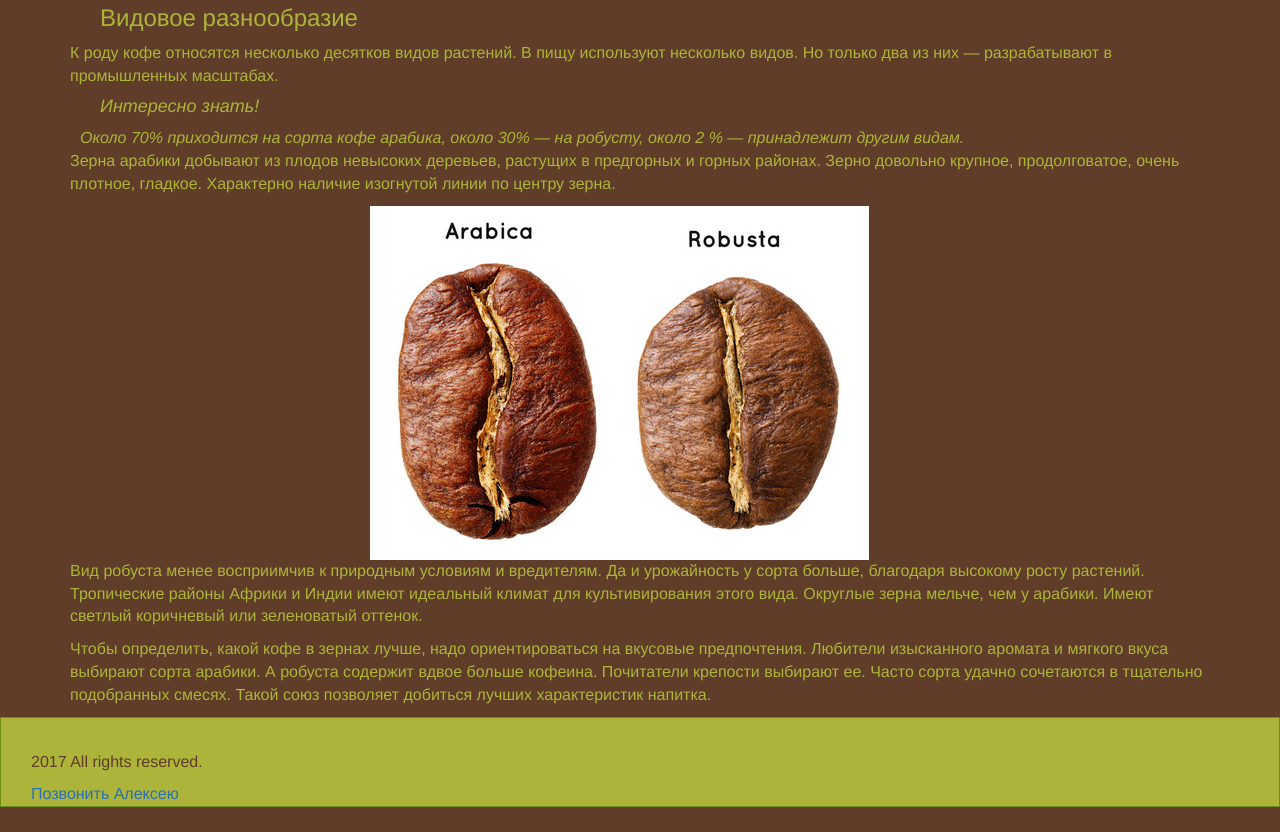
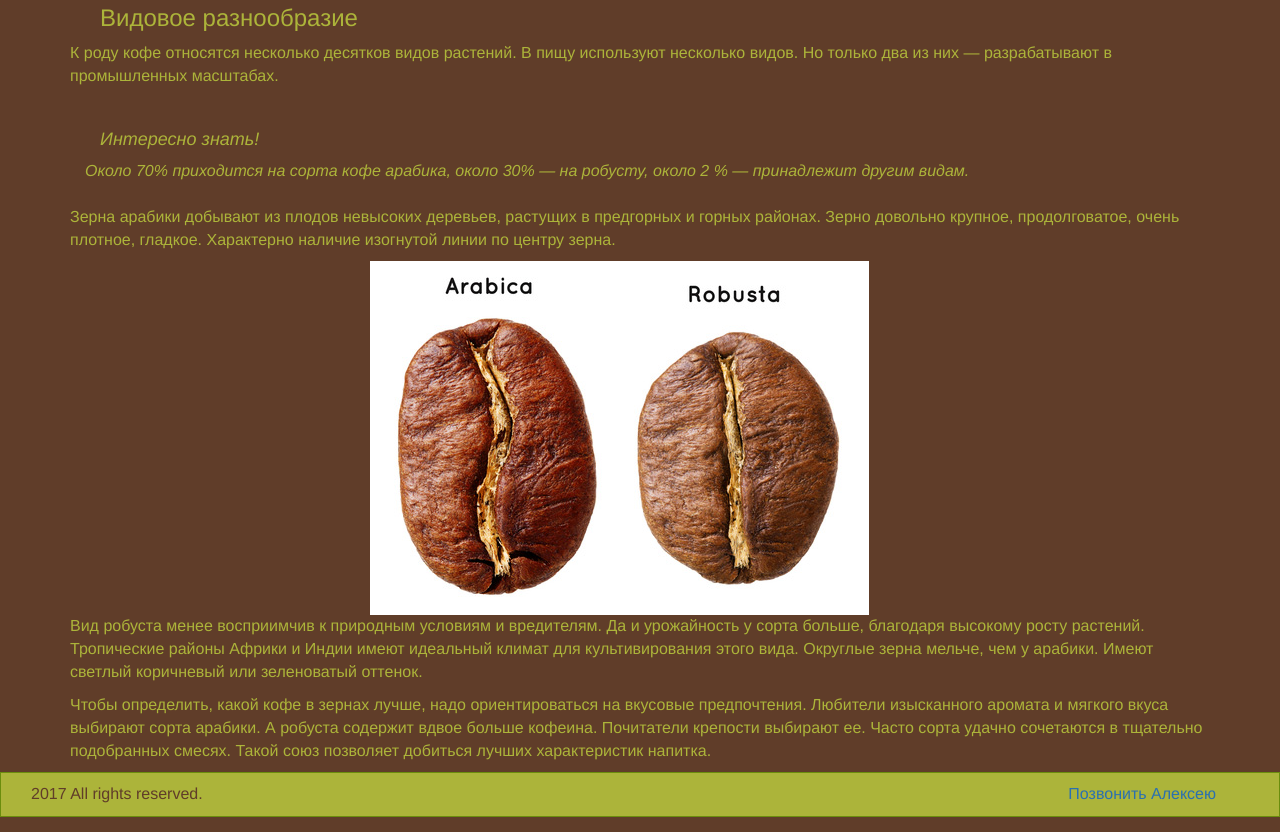
Before and after one commit to AN7V/coffee, a plain HTML site: page index.html in a window 1280 px wide. Shown: the part 1700-2532 px from the top of the page. Drawn offline with nearby package versions, Linux system fonts and the light colour scheme.

Commit message:
fixed carousel. fixed footer. :)

```diff
--- a/index.html
+++ b/index.html
@@ -53,26 +53,26 @@
     <!-- Слайды создаются с помощью контейнера с классом item, внутри которого помещается содержимое слайда -->
       <div class="item active">
         <img src="images/sl1.jpg" alt="A lot of coffee beans">
-          <div class="carousel-caption">
+          <!-- <div class="carousel-caption">
             <h3>Заголовок 1 слайда</h3>
             <p>Текст (описание) 1 слайда...</p>
-          </div>
+          </div> -->
       </div>
     <!-- Слайд №2 -->
       <div class="item">
         <img src="images/sl2.jpg" alt="Milled coffee beans">
-          <div class="carousel-caption">
+          <!-- <div class="carousel-caption">
             <h3>Second slide label</h3>
             <p>Aliquam sit amet gravida nibh, facilisis gravida odio.</p>
-          </div>
+          </div> -->
       </div>
     <!-- Слайд №3 -->
       <div class="item">
         <img src="images/sl3.jpg" alt="Ethiopia">
-          <div class="carousel-caption">
+          <!-- <div class="carousel-caption">
             <h3>Third slide label</h3>
             <p>Praesent commodo cursus magna, vel scelerisque nisl consectetur.</p>
-          </div>
+          </div> -->
       </div>
     </div>
   <!-- Навигация для карусели -->
@@ -106,10 +106,10 @@
 
     <div class="sorts">
       <a id="sort"></a><h3>Видовое разнообразие</h3>
-      <p>К роду кофе относятся несколько десятков видов растений. В пищу используют несколько видов. Но только два из них — разрабатывают в промышленных масштабах.</p>
+      <p>К роду кофе относятся несколько десятков видов растений. В пищу используют несколько видов. Но только два из них — разрабатывают в промышленных масштабах.</p><br>
       <h4><i>Интересно знать!</i></h4>
-      <span class="quote">Около 70% приходится на сорта кофе арабика, около 30% — на робусту, около 2 % — принадлежит другим видам.</span>
-      <p>Зерна арабики добывают из плодов невысоких деревьев, растущих в предгорных и горных районах. Зерно довольно крупное, продолговатое, очень плотное, гладкое. Характерно наличие изогнутой линии по центру зерна.</p>
+      <span class="quote">Около 70% приходится на сорта кофе арабика, около 30% — на робусту, около 2 % — принадлежит другим видам.</span><br>
+      <br><p>Зерна арабики добывают из плодов невысоких деревьев, растущих в предгорных и горных районах. Зерно довольно крупное, продолговатое, очень плотное, гладкое. Характерно наличие изогнутой линии по центру зерна.</p>
       <div class="col-md-6 col-md-offset-3">
         <img src="images/arabik.jpg" alt="Difference between arabic and robusta">
       </div>
@@ -127,6 +127,6 @@
   <footer class="foot">
     <a id="foter"></a>
     <p>2017 All rights reserved.</p>
-    <a href="tel:+79637770828">Позвонить Алексею</a>
+      <a href="tel:+79637770828">Позвонить Алексею</a>
   </footer>
 </html>
--- a/style/style.css
+++ b/style/style.css
@@ -115,7 +115,7 @@ body {
 
 .quote {
   font-style: italic;
-  margin-left: 10px;
+  margin-left: 15px;
 }
 
 .foot {
@@ -123,6 +123,8 @@ body {
   background-color: #ACB43A;
   color: #603D29;
   font-size: 16px;
+  display:inline-flex;
+  width: 100%;
 }
 
 .foot p {
@@ -132,5 +134,7 @@ body {
 .foot a {
   text-decoration: none;
   color: #2a70b1;
-  padding: 30px;
+  padding: 10px 0 0 30px;
+  position: absolute;
+  right: 5%;
 }
```
